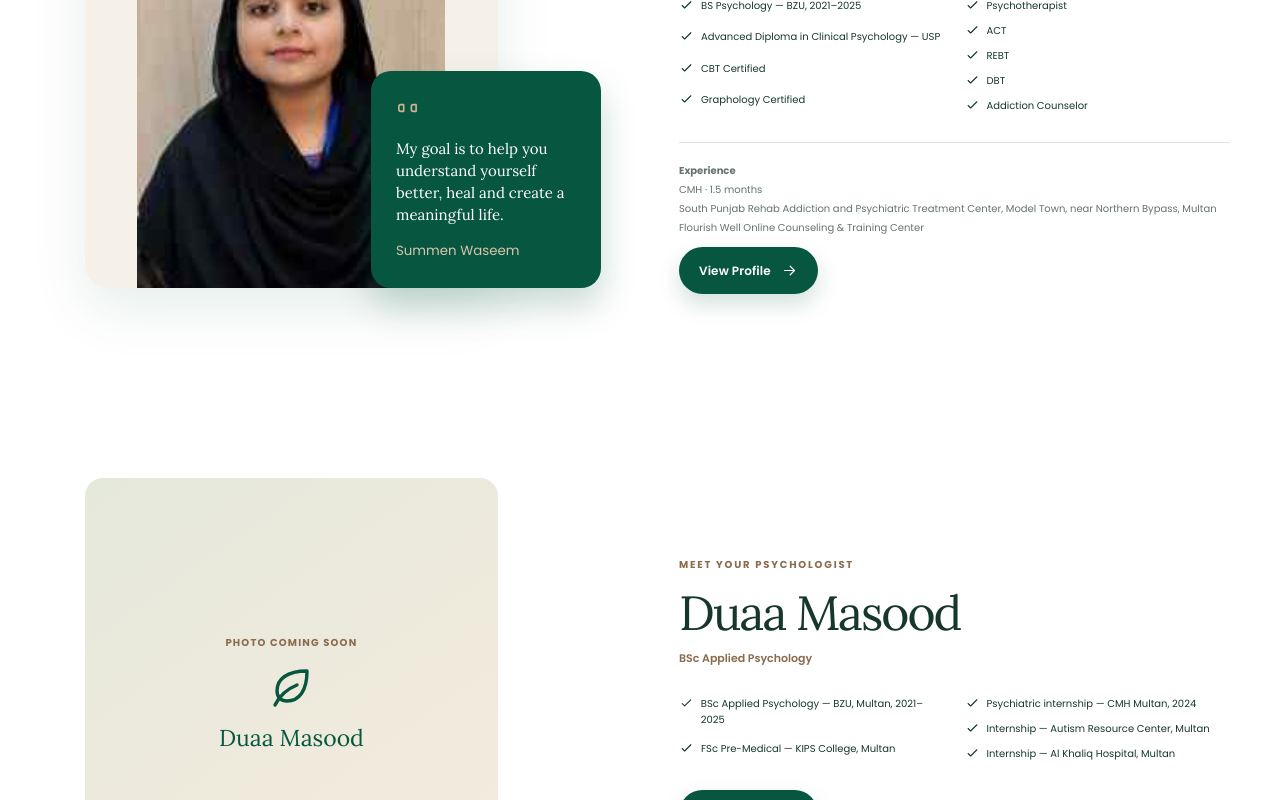
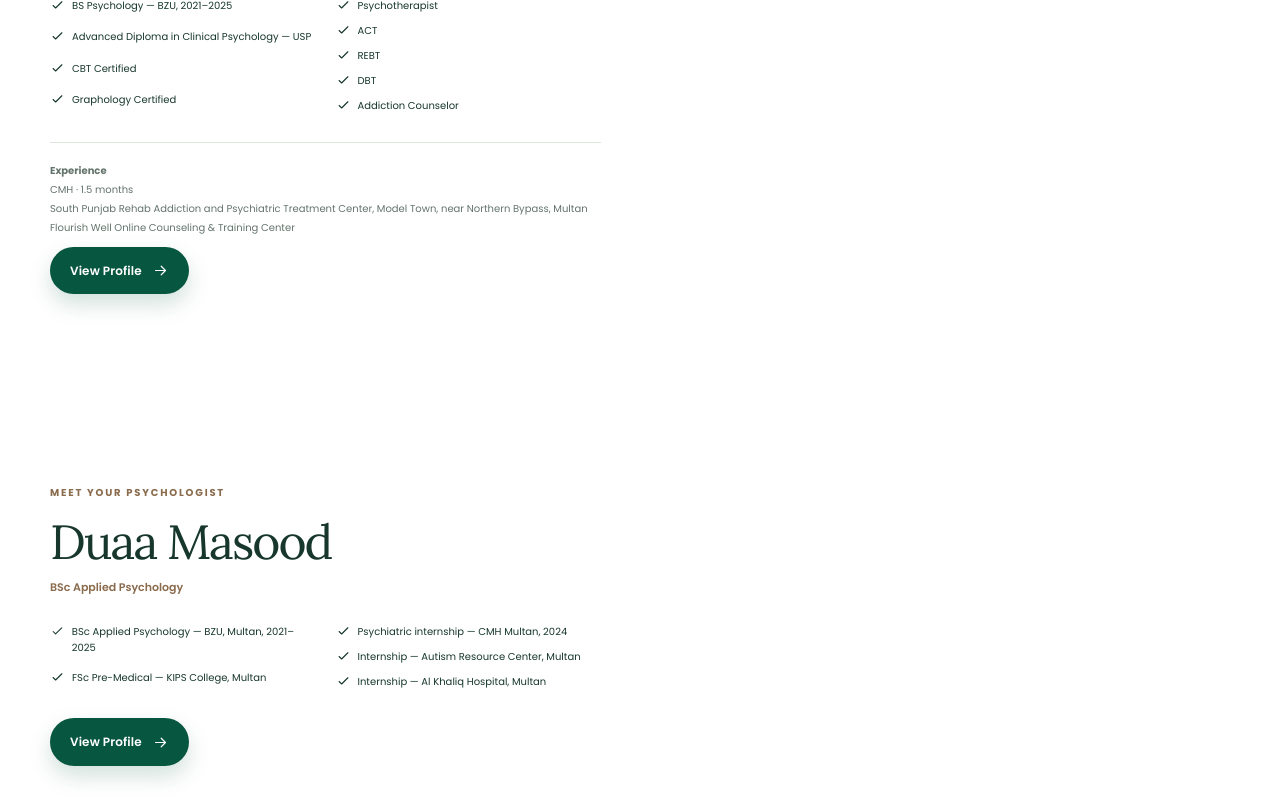
Before and after one commit to wajeeha-asad/Flourish-Well-Website, a React (Vite) app: page / in a window 1280 px wide. Shown: the part 2940-3740 px from the top of the page. Built offline with nearby package versions, Linux system fonts and the light colour scheme.

Commit message:
Remove psychologist photos and Duaa photo placeholder

```diff
--- a/src/main.jsx
+++ b/src/main.jsx
@@ -12,7 +12,6 @@ const img = {
   hero: "https://images.unsplash.com/photo-1584515933487-779824d29309?auto=format&fit=crop&w=1400&q=85",
   room: "https://images.unsplash.com/photo-1518005020951-eccb494ad742?auto=format&fit=crop&w=1100&q=85",
   career: "https://images.unsplash.com/photo-1523240795612-9a054b0db644?auto=format&fit=crop&w=1100&q=85",
-  therapist: "/summen-waseem.jpg",
   desk: "https://images.unsplash.com/photo-1499750310107-5fef28a66643?auto=format&fit=crop&w=1000&q=85",
   online: "https://images.unsplash.com/photo-1556761175-b413da4baf72?auto=format&fit=crop&w=1100&q=85",
   books: "https://images.unsplash.com/photo-1495446815901-a7297e633e8d?auto=format&fit=crop&w=900&q=85"
@@ -243,13 +242,11 @@ function InfoPanel({title,accent,img:photo,hours,copy,to}) {
 
 function PsychologistPreview() {
   return <section className="section psychologist-preview"><div className="container psych-grid">
-    <div className="psych-photo"><img src={img.therapist} alt="Professional psychologist in a warm office"/><div className="quote-bubble"><Icon name="quote" size={23}/><p>My goal is to help you understand yourself better, heal and create a meaningful life.</p><small>Summen Waseem</small></div></div>
     <div className="psych-copy"><span className="eyebrow">MEET YOUR PSYCHOLOGIST</span><h2>Summen Waseem</h2><p className="role">Clinical Psychologist · Psychotherapist · Addiction Counselor</p><div className="credential-columns"><ul>{["BS Psychology — BZU, 2021–2025","Advanced Diploma in Clinical Psychology — USP","CBT Certified","Graphology Certified"].map(x=><li key={x}><Icon name="check" size={15}/>{x}</li>)}</ul><ul>{["Psychotherapist","ACT","REBT","DBT","Addiction Counselor"].map(x=><li key={x}><Icon name="check" size={15}/>{x}</li>)}</ul></div><p className="small-note"><b>Experience</b><br/>CMH · 1.5 months<br/>South Punjab Rehab Addiction and Psychiatric Treatment Center, Model Town, near Northern Bypass, Multan<br/>Flourish Well Online Counseling & Training Center</p><Button to="/psychologist">View Profile</Button></div>
   </div></section>
 }
 function DuaaHomePreview() {
   return <section className="section psychologist-preview duaa-home-preview"><div className="container psych-grid">
-    <div className="psych-photo duaa-home-photo"><div className="profile-image-placeholder"><div><span className="eyebrow">PHOTO COMING SOON</span><Icon name="user-round" size={48}/><p>Duaa Masood</p></div></div></div>
     <div className="psych-copy"><span className="eyebrow">MEET YOUR PSYCHOLOGIST</span><h2>Duaa Masood</h2><p className="role">BSc Applied Psychology</p>
       <div className="credential-columns"><ul><li><Icon name="check" size={15}/>BSc Applied Psychology — BZU, Multan, 2021–2025</li><li><Icon name="check" size={15}/>FSc Pre-Medical — KIPS College, Multan</li></ul><ul><li><Icon name="check" size={15}/>Psychiatric internship — CMH Multan, 2024</li><li><Icon name="check" size={15}/>Internship — Autism Resource Center, Multan</li><li><Icon name="check" size={15}/>Internship — Al Khaliq Hospital, Multan</li></ul></div>
       <Button to="/psychologist">View Profile</Button>
@@ -328,10 +325,9 @@ function Appointment() {
 function Psychologist() {
   useMeta("Meet Your Psychologists | Flourish Well","Professional profiles for the psychologists associated with Flourish Well.");
   return <><PageHero eyebrow="MEET YOUR PSYCHOLOGIST" title={<>Summen <em>Waseem</em></>} copy="Clinical Psychologist · Psychotherapist · Addiction Counselor"/>
-  <section className="section"><div className="container psych-profile"><div className="profile-image"><img src={img.therapist} alt="Professional psychologist portrait"/></div><div className="profile-copy"><span className="eyebrow">PROFESSIONAL PROFILE</span><h2>A calm, collaborative approach.</h2><p>The goal is to create a space where clients can speak openly, understand themselves better, and work toward meaningful change.</p><div className="profile-columns"><div><h4>Education & Credentials</h4><ul className="check-list">{["BS Psychology — BZU, 2021–2025","Advanced Diploma in Clinical Psychology — USP","CBT Certified","Graphology Certified","Psychotherapist","ACT · REBT · DBT","Addiction Counselor"].map(x=><li key={x}><Icon name="check" size={15}/>{x}</li>)}</ul></div><div><h4>Experience</h4><p><b>CMH</b><br/>1.5 months</p><p><b>South Punjab Rehab Addiction and Psychiatric Treatment Center, Model Town, near Northern Bypass, Multan</b><br/>Working since 2024.</p><p><b>Flourish Well Online Counseling & Training Center</b></p></div></div><div className="verification"><b>Publication note</b><p>The PRD asks that exact degree titles, institutional names, experience dates, and any licensing/registration claims be verified before launch.</p></div><Button to="/book-appointment">Book an Online Session</Button></div></div></section>
-  <section className="section sage"><div className="container"><SectionHead eyebrow="MEET YOUR PSYCHOLOGIST" title={<>Duaa <em>Masood</em></>} copy="BSc Applied Psychology · Profile photo coming soon"/>
-    <div className="psych-profile duaa-profile"><div className="profile-image profile-image-placeholder"><div><span className="eyebrow">PHOTO COMING SOON</span><Icon name="user-round" size={54}/><p>Duaa Masood</p></div></div>
-    <div className="profile-copy"><span className="eyebrow">PROFESSIONAL PROFILE</span><h2>Duaa Masood</h2><p className="role">BSc Applied Psychology</p>
+  <section className="section"><div className="container psych-profile"><div className="profile-copy"><span className="eyebrow">PROFESSIONAL PROFILE</span><h2>A calm, collaborative approach.</h2><p>The goal is to create a space where clients can speak openly, understand themselves better, and work toward meaningful change.</p><div className="profile-columns"><div><h4>Education & Credentials</h4><ul className="check-list">{["BS Psychology — BZU, 2021–2025","Advanced Diploma in Clinical Psychology — USP","CBT Certified","Graphology Certified","Psychotherapist","ACT · REBT · DBT","Addiction Counselor"].map(x=><li key={x}><Icon name="check" size={15}/>{x}</li>)}</ul></div><div><h4>Experience</h4><p><b>CMH</b><br/>1.5 months</p><p><b>South Punjab Rehab Addiction and Psychiatric Treatment Center, Model Town, near Northern Bypass, Multan</b><br/>Working since 2024.</p><p><b>Flourish Well Online Counseling & Training Center</b></p></div></div><div className="verification"><b>Publication note</b><p>The PRD asks that exact degree titles, institutional names, experience dates, and any licensing/registration claims be verified before launch.</p></div><Button to="/book-appointment">Book an Online Session</Button></div></div></section>
+  <section className="section sage"><div className="container"><SectionHead eyebrow="MEET YOUR PSYCHOLOGIST" title={<>Duaa <em>Masood</em></>} copy="BSc Applied Psychology"/>
+    <div className="psych-profile duaa-profile"><div className="profile-copy"><span className="eyebrow">PROFESSIONAL PROFILE</span><h2>Duaa Masood</h2><p className="role">BSc Applied Psychology</p>
       <div className="profile-columns"><div><h4>Education</h4><ul className="check-list"><li><Icon name="check" size={15}/>BS Applied Psychology — Bahauddin Zakariya University, Multan, 2021–2025</li><li><Icon name="check" size={15}/>FSc Pre-Medical — KIPS College, Multan, 2019–2021</li></ul></div>
       <div><h4>Experience</h4><p><b>Combined Military Hospital — Multan</b><br/>Psychiatric internship · June–July 2024</p><p><b>Autism Resource Center — Multan</b><br/>Internship · September–December 2023</p><p><b>Al Khaliq Hospital — Multan</b><br/>Internship · June–August 2023</p></div></div>
       <Button to="/book-appointment">Request an Online Session</Button>
```
